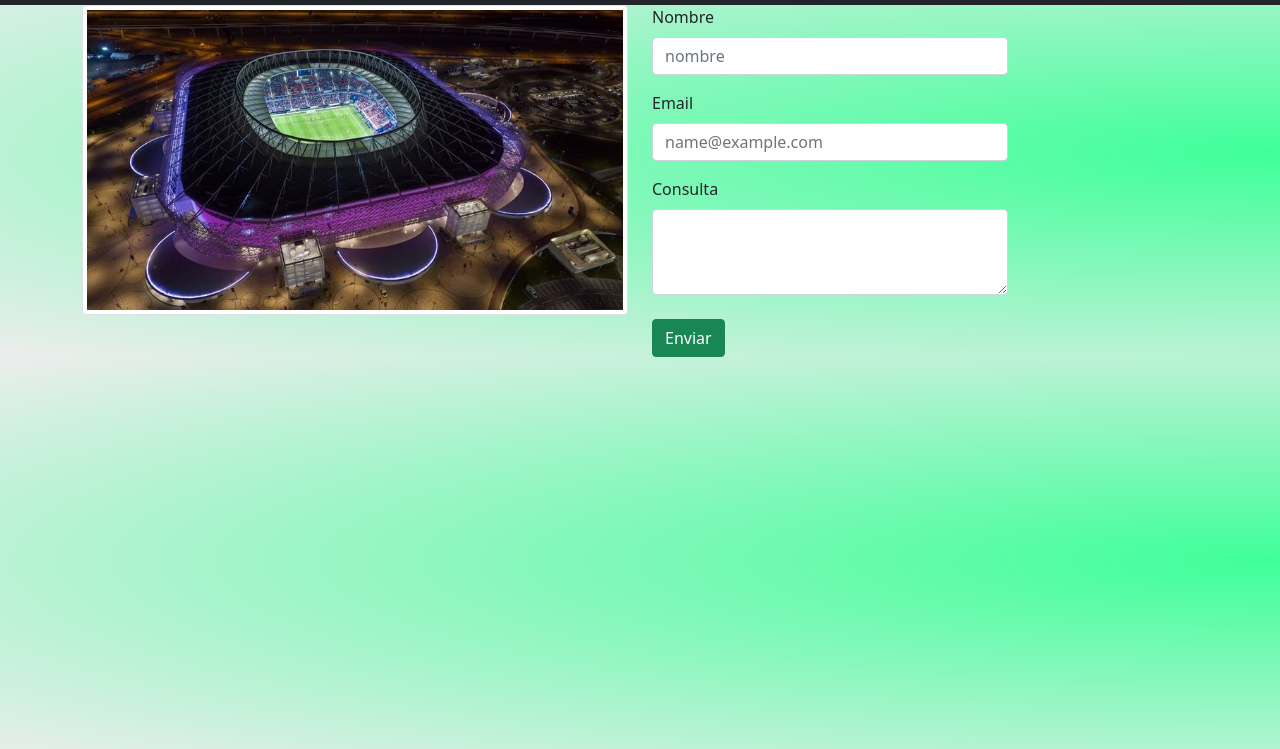
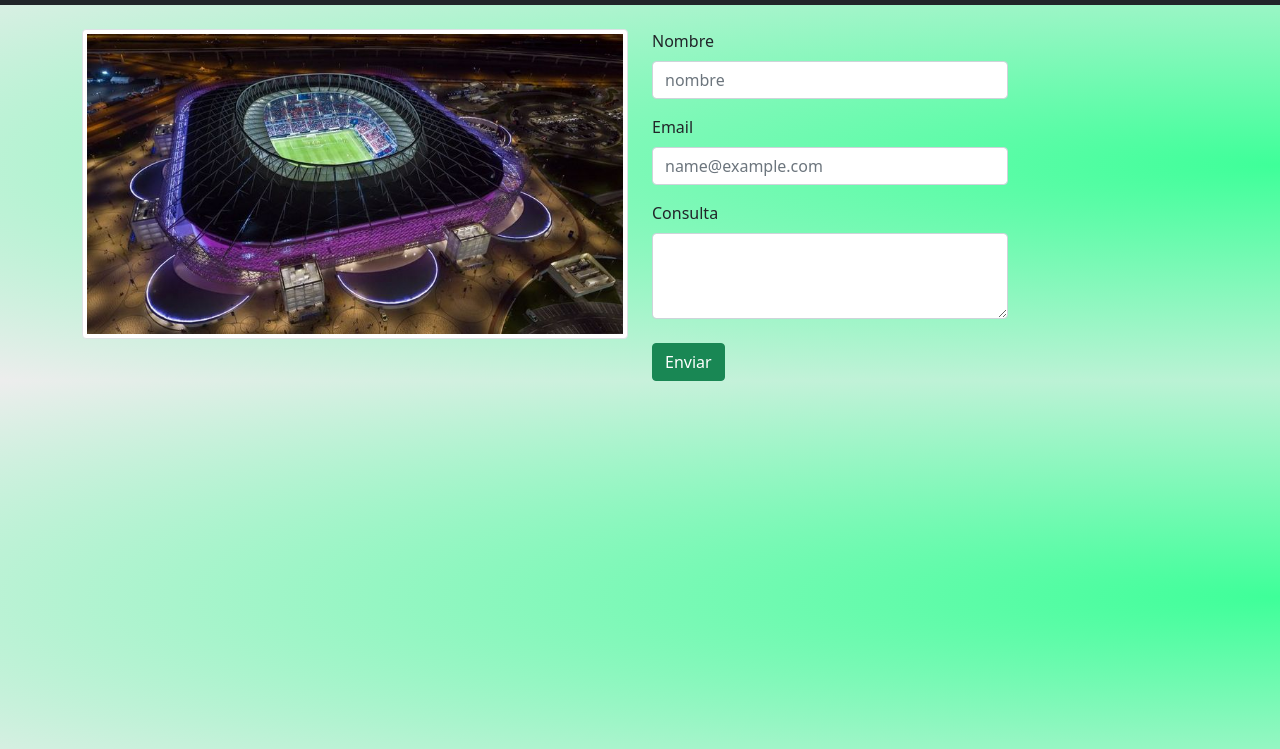
Before and after one commit to arielgaston10/2do-Entrega-del-proyecto-final, a website: page pages/contactos.html in a window 1280 px wide. Shown: the part 51-800 px from the top of the page. Drawn offline with nearby package versions, Linux system fonts and the light colour scheme.

Commit message:
modifique las redes

```diff
--- a/pages/contactos.html
+++ b/pages/contactos.html
@@ -61,7 +61,7 @@
 
     <main class="container">
 
-        <div class="row">
+        <div class="row mt-4">
             <div class="col-md-6">
                 <img src="../img/ARr.jpg" class="img-thumbnail" alt="">
             </div>
--- a/scss/_social.scss
+++ b/scss/_social.scss
@@ -1,5 +1,4 @@
 $verde:#3EFF99;
-$color:#0d1eaf;
 .social{
     background-color: $verde;
     width: 65px;
--- a/scss/style.scss
+++ b/scss/style.scss
@@ -1,6 +1,6 @@
-@import "_header";
-@import "_footer";
-@import "_social";
+@import "header";
+@import "footer";
+@import "social";
 *{
     margin: 0;
     padding: 0;
```
